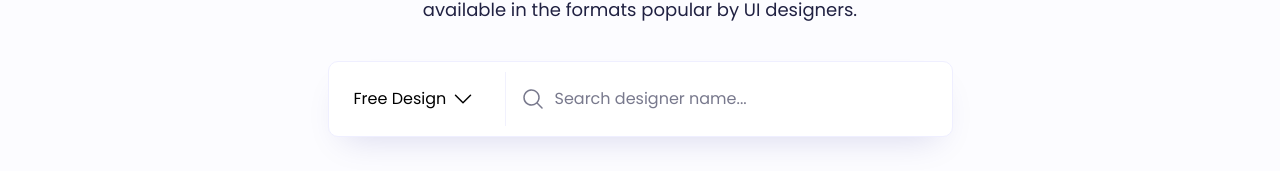
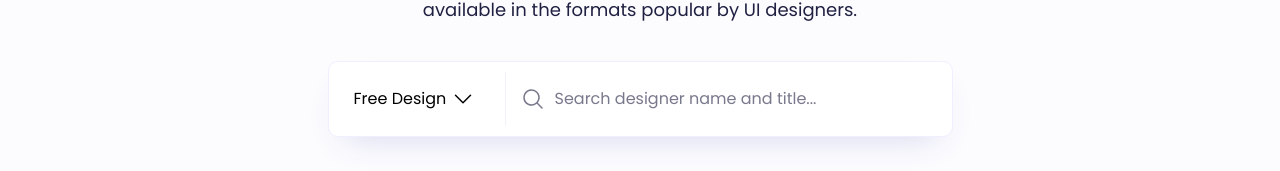
Before and after one commit to serdargoleli/tsoft-case-study, a Vue app: page / in a window 1280 px wide. Shown: the part 307-478 px from the top of the page. Built offline with nearby package versions, Linux system fonts and the light colour scheme.

Commit message:
Update App.vue
- Gönderi başlığına göre arama eklendi.

```diff
--- a/src/App.vue
+++ b/src/App.vue
@@ -1,7 +1,7 @@
 <template>
   <Navbar />
   <Hero>
-    <input type="search" placeholder="Search designer name..." v-model="selectedFiltered.searchText" />
+    <input type="search" placeholder="Search designer name and title..." v-model="selectedFiltered.searchText" />
   </Hero>
   <div class="container section-filtered">
     <div class="row">
@@ -78,7 +78,10 @@
     let platform = selectedFiltered.filteredTab === "all" ? null : selectedFiltered.filteredTab;
     return posts
       .filter((post) => {
-        return post.author.toLowerCase().includes(selectedFiltered.searchText.toLocaleLowerCase());
+        return (
+          post.author.toLowerCase().includes(selectedFiltered.searchText.toLocaleLowerCase()) ||
+          post.title.toLowerCase().includes(selectedFiltered.searchText.toLocaleLowerCase())
+        );
       })
       .filter((post) => {
         return selectedFiltered.viewtype == null || post.viewType.includes(selectedFiltered.viewtype);
```
